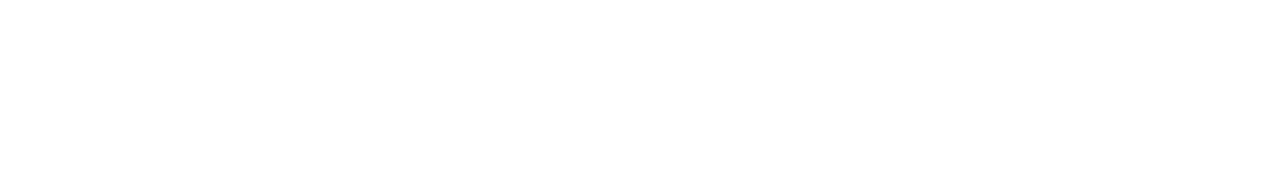
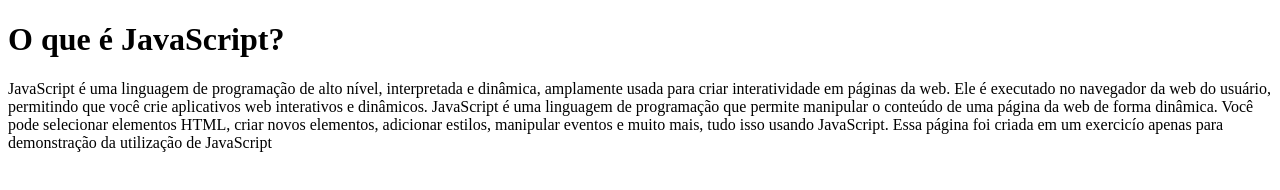
Before and after one commit to soueuthiagooliveira/Javascript, a plain HTML site: page index.html in a window 1280 px wide. Drawn offline with Linux system fonts and the light colour scheme.

Commit message:
página em JS

```diff
--- a/index.html
+++ b/index.html
@@ -3,9 +3,12 @@
 <head>
     <meta charset="UTF-8">
     <meta name="viewport" content="width=device-width, initial-scale=1.0">
-    <title>Javascript</title>
+    <title>Minha Página em Javascript</title>
 </head>
 <body>
+    <div id="conteudo">
+    </div>
+
     <script src="index.js"></script>
 </body>
 </html>
--- a/index.js
+++ b/index.js
@@ -1 +1,14 @@
-console.log ('olá mãe')
+// Seleciona o elemento <div> com o id "conteudo"
+let conteudo = document.getElementById("conteudo");
+
+// Cria um novo elemento <h1> e define seu texto
+let titulo = document.createElement("h1");
+titulo.textContent = "O que é JavaScript?";
+
+// Cria um novo elemento <p> e define seu texto
+let paragrafo = document.createElement("p");
+paragrafo.textContent = "JavaScript é uma linguagem de programação de alto nível, interpretada e dinâmica, amplamente usada para criar interatividade em páginas da web. Ele é executado no navegador da web do usuário, permitindo que você crie aplicativos web interativos e dinâmicos. JavaScript é uma linguagem de programação que permite manipular o conteúdo de uma página da web de forma dinâmica. Você pode selecionar elementos HTML, criar novos elementos, adicionar estilos, manipular eventos e muito mais, tudo isso usando JavaScript. Essa página foi criada em um exercicío apenas para demonstração da utilização de JavaScript";
+
+// Adiciona os elementos criados ao elemento <div> com o id "conteudo"
+conteudo.appendChild(titulo);
+conteudo.appendChild(paragrafo);
```
